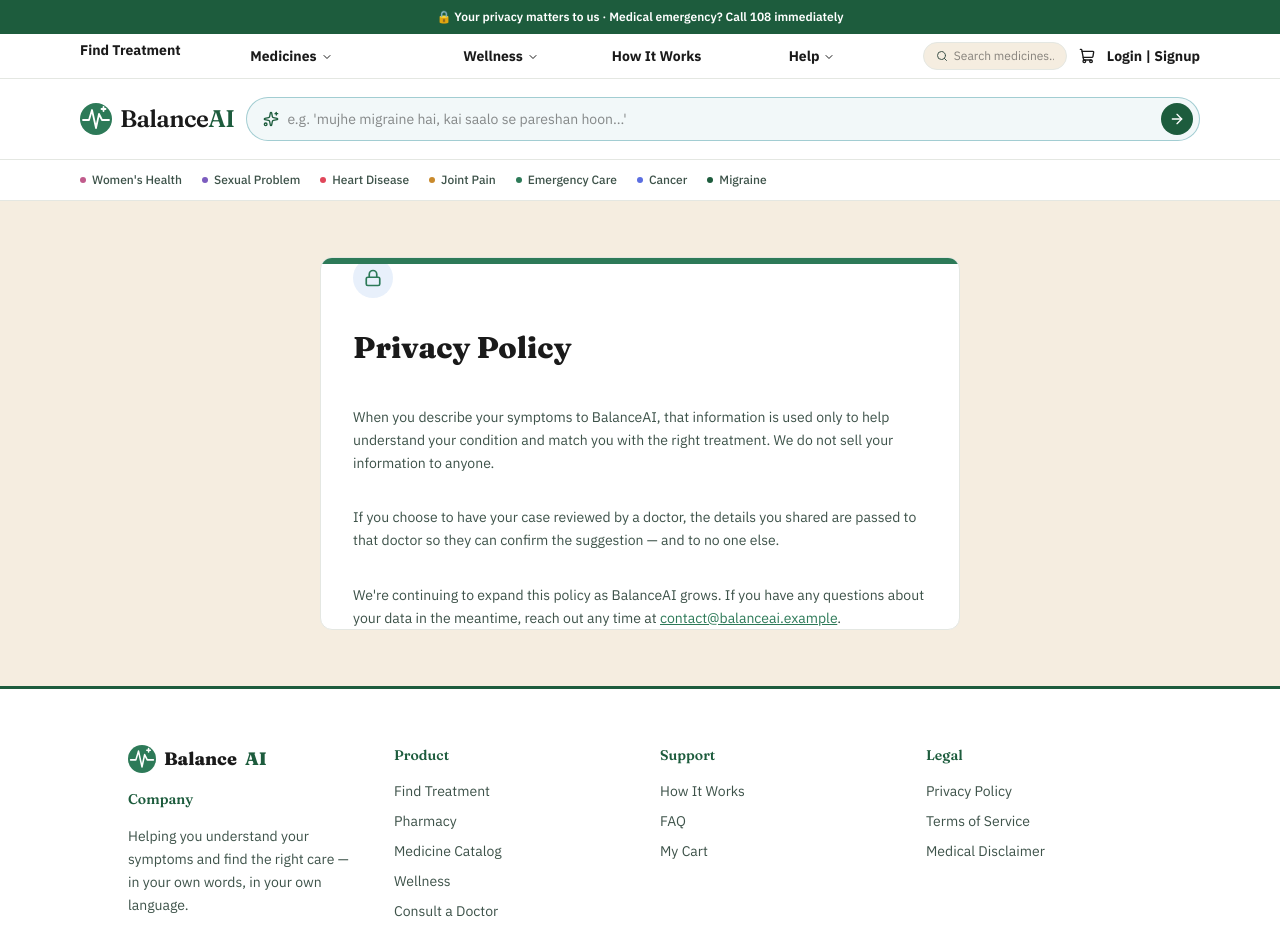
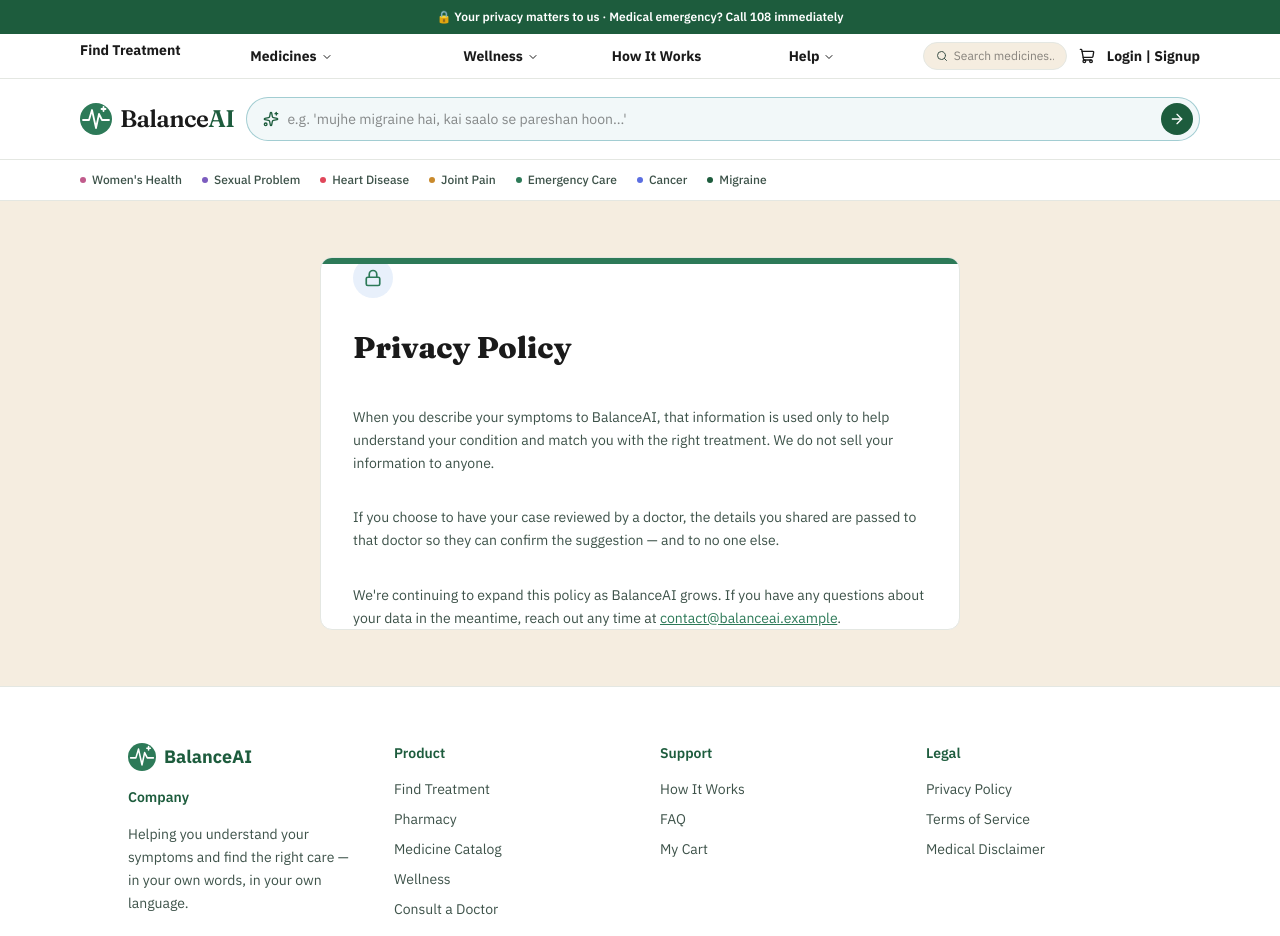
Before and after one commit to riocorn/balanceai, a Next.js app in the folder frontend/: page /legal/privacy-policy in a window 1280 px wide. Shown: the top 936 px of the page. Built offline with nearby package versions, Linux system fonts and the light colour scheme.

Commit message:
Redesign pt.25 (footer): drop colored top-border accent stripe, plain heading weight
Matches the landing page's own plain hairline footer border (no colored
accent stripe) and its plain bold (not display-serif) small column
headings.

```diff
--- a/frontend/src/components/diag/SiteFooter.tsx
+++ b/frontend/src/components/diag/SiteFooter.tsx
@@ -17,15 +17,15 @@ const FOOTER_LINK_STYLE = { color: MUTED, transition: TRANSITION_ALL };
 // of a bolted-on template footer.
 export default function SiteFooter() {
   return (
-    <footer style={{ background: SURFACE, borderTop: `3px solid ${TEAL}` }} className="px-4 py-14">
+    <footer style={{ background: SURFACE, borderTop: `1px solid ${BORDER}` }} className="px-4 py-14">
       <div className="max-w-5xl mx-auto grid sm:grid-cols-2 lg:grid-cols-4 gap-10 mb-10">
         <div>
-          <p className="flex items-center gap-2 font-display font-extrabold text-lg mb-4" style={{ color: TEXT }}>
+          <p className="flex items-center gap-2 font-bold text-lg mb-4" style={{ color: TEAL }}>
             {/* eslint-disable-next-line @next/next/no-img-element -- static local vector brand mark */}
             <img src="/illustrations/brand-mark.svg" alt="" aria-hidden="true" className="w-7 h-7 shrink-0" />
-            Balance<span style={{ color: TEAL }}>AI</span>
+            BalanceAI
           </p>
-          <p className="font-display font-semibold text-sm mb-4" style={{ color: TEAL }}>
+          <p className="font-semibold text-sm mb-4" style={{ color: TEAL }}>
             Company
           </p>
           <p className="text-sm leading-relaxed mb-4" style={{ color: MUTED }}>
@@ -42,7 +42,7 @@ export default function SiteFooter() {
         </div>
 
         <div>
-          <p className="font-display font-semibold text-sm mb-4" style={{ color: TEAL }}>
+          <p className="font-semibold text-sm mb-4" style={{ color: TEAL }}>
             Product
           </p>
           <ul className="space-y-2.5 text-sm">
@@ -75,7 +75,7 @@ export default function SiteFooter() {
         </div>
 
         <div>
-          <p className="font-display font-semibold text-sm mb-4" style={{ color: TEAL }}>
+          <p className="font-semibold text-sm mb-4" style={{ color: TEAL }}>
             Support
           </p>
           <ul className="space-y-2.5 text-sm">
@@ -98,7 +98,7 @@ export default function SiteFooter() {
         </div>
 
         <div>
-          <p className="font-display font-semibold text-sm mb-4" style={{ color: TEAL }}>
+          <p className="font-semibold text-sm mb-4" style={{ color: TEAL }}>
             Legal
           </p>
           <ul className="space-y-2.5 text-sm">
```
